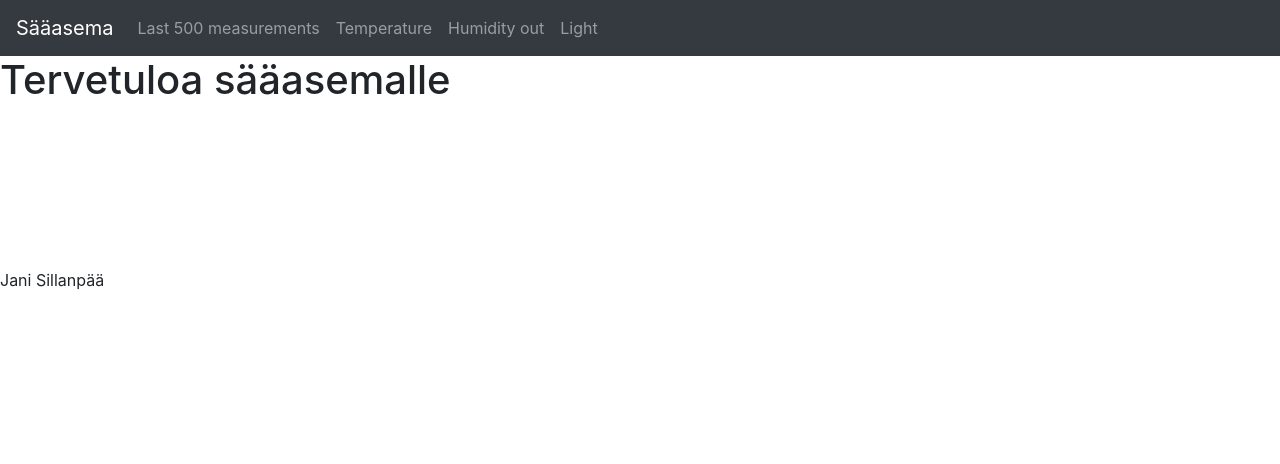
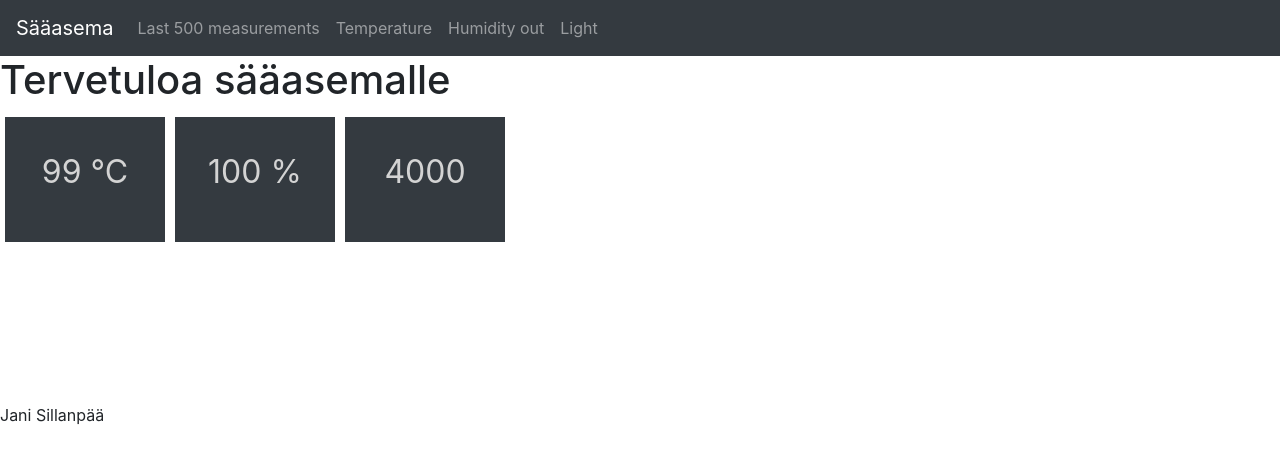
Before and after one commit to Jantero93/Courses-Web-ohjelmointi-perusteet-5G00BN70-3012-, a plain HTML site: page weather-app/webapp/index.html in a window 1280 px wide. Drawn offline with nearby package versions, Linux system fonts and the light colour scheme.

Commit message:
etusivunboxit

```diff
--- a/weather-app/webapp/index.html
+++ b/weather-app/webapp/index.html
@@ -3,8 +3,22 @@
 
 <head>
     <meta charset="utf-8">
+
+
+
     <title>Sääasema</title>
     <meta name="viewport" content="width=device-width, initial-scale=1">
+
+
+    <!-- sääikonit -->
+    <meta name='viewport' content='width=device-width, initial-scale=1'>
+<link rel='stylesheet' href='https://use.fontawesome.com/releases/v5.7.0/css/all.css' integrity='sha384-lZN37f5QGtY3VHgisS14W3ExzMWZxybE1SJSEsQp9S+oqd12jhcu+A56Ebc1zFSJ' crossorigin='anonymous'>
+
+
+
+
+
+
 
     <link rel="stylesheet" href="https://maxcdn.bootstrapcdn.com/bootstrap/4.2.1/css/bootstrap.min.css">
     <script src="https://ajax.googleapis.com/ajax/libs/jquery/3.3.1/jquery.min.js"></script>
@@ -20,9 +34,27 @@
     <script src="light.js"></script>
 
 <!-- CSS -->
-    <style>
 
-     </style>
+<style>
+
+.boxtext {
+    height: 125px;
+    line-height: 110px;
+    text-align: center;
+    color: lightgrey;
+    font-size: 200%;
+
+}
+
+.box1 {
+  background-color:#343a40;
+  width: 160px;
+  height: 125px;
+  margin: 5px;
+  float: left;
+}
+
+</style>
 
 </head>
 
@@ -57,6 +89,35 @@
     <!--Tervetuloa sääasemalle otsikko-->
     <div id="title_div"></div>
 
+
+
+    <!--Sub otsikko-->
+
+
+    <!--Viimeisimmät mittaukset lootat-->
+
+    <div id="lastbox" href="#">
+
+        <div class="container-fluid">
+            <div class="row">
+
+
+                <div class="box1" class="col-2">
+                    <div class="boxtext">99 °C</div>
+                </div>
+
+                <div class="box1" class="col-2">
+                    <div class="boxtext">100 % </div>
+                </div>
+
+                <div class="box1" class="col-2">
+                    <div class="boxtext"> 4000 </div>
+                </div>
+
+            </div>
+        </div>
+
+    </div>
     <!-- Dropdown valikko (oma)-->
    <div id="interval_div" href="#">
 
--- a/weather-app/webapp/main.js
+++ b/weather-app/webapp/main.js
@@ -9,6 +9,9 @@ $(document).ready(function () {
 
     $("#interval_div").hide()
 
+    //viimeisimmät boxit
+    $("lastbox").show();
+
     $("#home").click(function (e) {
         location.reload();
     });
@@ -17,6 +20,7 @@ $(document).ready(function () {
         $("#title_div").html("<h1>Last 500 measurements</h1>")
         $("#chart_div").hide()
         $("#interval_div").hide()
+        $("#lastbox").hide()
         printLatestData(api);
     });
 
@@ -26,6 +30,7 @@ $(document).ready(function () {
         $("#chart_div").show()
         $("#interval_div").show()
         drawTemperatureData(api);
+        $("#lastbox").hide()
        // current = "temperature";
     });
 
@@ -35,12 +40,14 @@ $(document).ready(function () {
         $("#chart_div").show()
         drawHumidity_out(api);
         $("#interval_div").show()
+        $("#lastbox").hide
     });
 
     $("#light").click(function (e) {
         $("#title_div").html("<h1>Light</h1>")
         $("#data_div").html("")
         $("#chart_div").show()
+        $("#lastbox").hide
         drawLight(api);
     });
     /*
```
Also changed, not shown: weather-app/webapp/humidity_out.js (+0 -11 lines).
